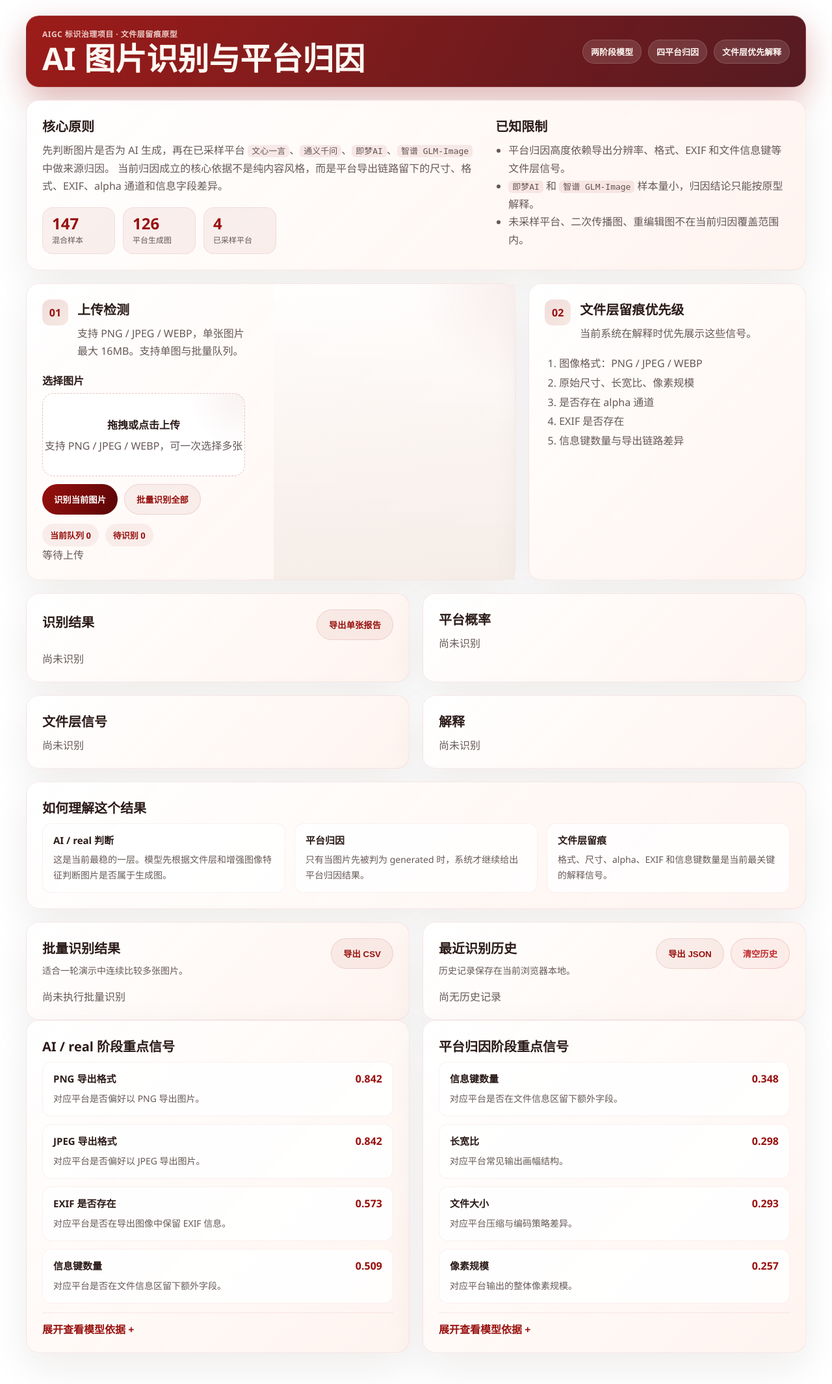
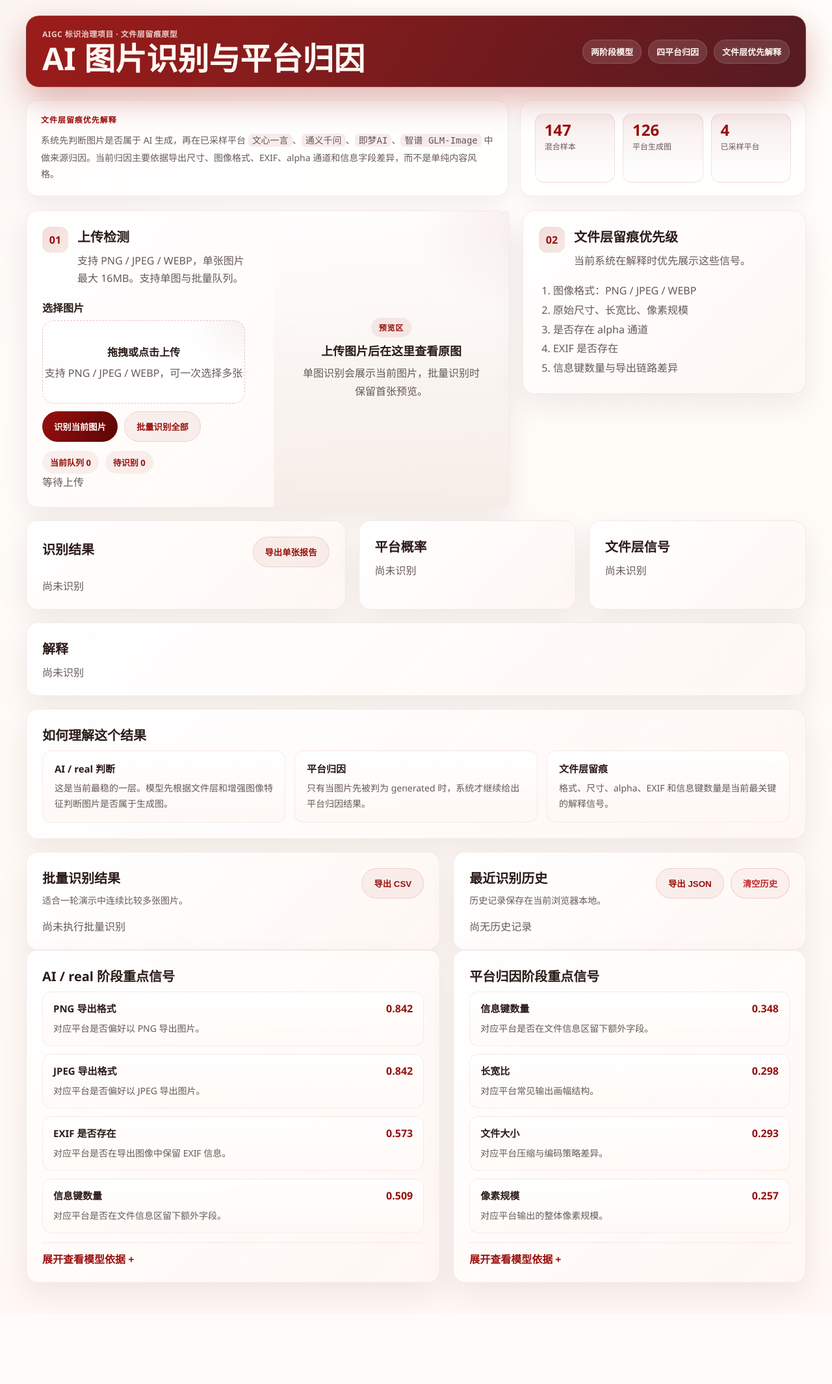
Before and after one commit to xiaoxinw50-debug/AIGC-, a Flask app: page / in a window 1280 px wide. Shown: the whole page at 65% size. After the commit the page ends 1995 px from the top, so only its background shows below. Run offline with Flask 3, Linux system fonts and the light colour scheme.

Commit message:
Refine webapp layout

```diff
--- a/webapp/static/app.js
+++ b/webapp/static/app.js
@@ -3,6 +3,7 @@ const predictBtn = document.getElementById('predictBtn');
 const batchPredictBtn = document.getElementById('batchPredictBtn');
 const statusText = document.getElementById('statusText');
 const previewImage = document.getElementById('previewImage');
+const previewPlaceholder = document.getElementById('previewPlaceholder');
 const resultSummary = document.getElementById('resultSummary');
 const platformProbabilities = document.getElementById('platformProbabilities');
 const signalSnapshot = document.getElementById('signalSnapshot');
@@ -233,6 +234,9 @@ fileInput.addEventListener('change', () => {
   const file = getSelectedFiles()[0];
   if (!file) {
     previewImage.style.display = 'none';
+    if (previewPlaceholder) {
+      previewPlaceholder.style.display = 'grid';
+    }
     setStatus('等待上传');
     return;
   }
@@ -240,6 +244,9 @@ fileInput.addEventListener('change', () => {
   reader.onload = (e) => {
     previewImage.src = e.target.result;
     previewImage.style.display = 'block';
+    if (previewPlaceholder) {
+      previewPlaceholder.style.display = 'none';
+    }
   };
   reader.readAsDataURL(file);
   const selectedFiles = getSelectedFiles();
--- a/webapp/static/style.css
+++ b/webapp/static/style.css
@@ -21,7 +21,9 @@ body {
   min-height: 100vh;
   font-family: "Segoe UI", "Microsoft YaHei", system-ui, -apple-system, BlinkMacSystemFont, sans-serif;
   color: var(--text-primary);
-  background: #ffffff;
+  background:
+    radial-gradient(circle at top left, rgba(151, 16, 13, 0.03), transparent 24%),
+    linear-gradient(180deg, #fffdfa 0%, #fff8f4 100%);
   padding: 0 24px 48px;
   display: flex;
   justify-content: center;
@@ -33,10 +35,10 @@ body {
 
 .glass,
 .panel {
-  background: linear-gradient(135deg, rgba(255, 255, 255, 0.96), rgba(255, 243, 238, 0.92));
-  border: 1px solid var(--line);
-  border-radius: 20px;
-  box-shadow: var(--shadow);
+  background: linear-gradient(135deg, rgba(255, 255, 255, 0.96), rgba(255, 247, 243, 0.94));
+  border: 1px solid rgba(151, 16, 13, 0.08);
+  border-radius: 18px;
+  box-shadow: 0 18px 46px rgba(47, 22, 16, 0.08);
   backdrop-filter: blur(18px);
 }
 
@@ -87,29 +89,54 @@ body {
   font-weight: 700;
 }
 
-.hero {
+.overview-strip {
   display: grid;
-  grid-template-columns: 1.5fr 1fr;
+  grid-template-columns: minmax(0, 1.6fr) minmax(300px, 0.95fr);
   gap: 18px;
-  padding: 24px;
-  margin-bottom: 20px;
+  align-items: stretch;
+  margin-bottom: 22px;
 }
 
-.hero-stats {
-  display: flex;
+.overview-copy,
+.overview-stats {
+  background: rgba(255, 255, 255, 0.8);
+  border: 1px solid rgba(151, 16, 13, 0.08);
+  border-radius: 18px;
+  padding: 20px 22px;
+  box-shadow: 0 12px 30px rgba(47, 22, 16, 0.05);
+}
+
+.overview-kicker {
+  margin: 0 0 10px;
+  font-size: 12px;
+  font-weight: 800;
+  letter-spacing: 0.08em;
+  text-transform: uppercase;
+  color: var(--pk-red);
+}
+
+.overview-text {
+  margin: 0;
+  line-height: 1.82;
+  color: var(--text-secondary);
+  font-size: 14px;
+}
+
+.overview-stats {
+  display: grid;
+  grid-template-columns: repeat(3, minmax(0, 1fr));
   gap: 12px;
-  flex-wrap: wrap;
-  margin-top: 18px;
 }
 
 .stat-card {
-  min-width: 112px;
+  min-width: 0;
   padding: 12px 14px;
-  border-radius: 16px;
-  background: rgba(151, 16, 13, 0.06);
-  border: 1px solid rgba(151, 16, 13, 0.08);
+  border-radius: 14px;
+  background: linear-gradient(180deg, rgba(151, 16, 13, 0.07), rgba(255, 255, 255, 0.92));
+  border: 1px solid rgba(151, 16, 13, 0.1);
   display: grid;
   gap: 4px;
+  align-content: start;
 }
 
 .stat-k {
@@ -124,8 +151,6 @@ body {
   color: var(--text-secondary);
 }
 
-.hero-copy h2,
-.notice h2,
 .panel h2,
 .upload-box h2,
 .cue-panel h2 {
@@ -133,8 +158,6 @@ body {
   font-size: 20px;
 }
 
-.lead,
-.notice ul,
 .upload-box p,
 .cue-panel p {
   margin: 0;
@@ -142,15 +165,12 @@ body {
   color: var(--text-secondary);
 }
 
-.notice ul {
-  padding-left: 20px;
-}
-
 .workspace {
   display: grid;
-  grid-template-columns: 1.5fr 0.85fr;
+  grid-template-columns: minmax(0, 1.45fr) minmax(300px, 0.85fr);
   gap: 20px;
   margin-bottom: 20px;
+  align-items: start;
 }
 
 .upload-panel {
@@ -163,6 +183,11 @@ body {
 .preview-box,
 .cue-panel {
   padding: 24px;
+}
+
+.cue-panel {
+  position: sticky;
+  top: 16px;
 }
 
 .section-head {
@@ -300,6 +325,36 @@ button:disabled {
     linear-gradient(180deg, rgba(255, 255, 255, 0.72), rgba(245, 236, 230, 0.9));
 }
 
+.preview-placeholder {
+  max-width: 280px;
+  text-align: center;
+  display: grid;
+  gap: 8px;
+  color: var(--text-secondary);
+}
+
+.preview-label {
+  justify-self: center;
+  padding: 6px 12px;
+  border-radius: 999px;
+  background: rgba(151, 16, 13, 0.08);
+  color: var(--pk-red);
+  font-size: 12px;
+  font-weight: 800;
+  letter-spacing: 0.06em;
+}
+
+.preview-placeholder strong {
+  color: var(--text-primary);
+  font-size: 18px;
+  line-height: 1.45;
+}
+
+.preview-placeholder p {
+  margin: 0;
+  line-height: 1.72;
+}
+
 #previewImage {
   max-width: 100%;
   max-height: 420px;
@@ -317,7 +372,10 @@ button:disabled {
 
 .results-grid {
   display: grid;
-  grid-template-columns: 1fr 1fr;
+  grid-template-columns: minmax(0, 1.25fr) minmax(260px, 0.85fr) minmax(260px, 0.85fr);
+  grid-template-areas:
+    "summary probabilities signals"
+    "rationale rationale rationale";
   gap: 20px;
   margin-bottom: 20px;
 }
@@ -325,6 +383,11 @@ button:disabled {
 .panel {
   padding: 24px;
 }
+
+.panel-summary { grid-area: summary; }
+.panel-probabilities { grid-area: probabilities; }
+.panel-signals { grid-area: signals; }
+.panel-rationale { grid-area: rationale; }
 
 .panel-toolbar {
   display: flex;
@@ -504,7 +567,7 @@ button:disabled {
 
 .two-col {
   display: grid;
-  grid-template-columns: 1fr 1fr;
+  grid-template-columns: minmax(0, 1.08fr) minmax(0, 0.92fr);
   gap: 20px;
 }
 
@@ -519,10 +582,10 @@ button:disabled {
 }
 
 .info-card {
-  padding: 14px 16px;
+  padding: 16px 18px;
   border-radius: 14px;
-  background: rgba(255, 255, 255, 0.84);
-  border: 1px solid rgba(151, 16, 13, 0.06);
+  background: linear-gradient(180deg, rgba(255, 255, 255, 0.92), rgba(255, 248, 244, 0.88));
+  border: 1px solid rgba(151, 16, 13, 0.08);
 }
 
 .info-card h3 {
@@ -568,8 +631,8 @@ code {
 .feature-card {
   padding: 14px 16px;
   border-radius: 14px;
-  background: rgba(255, 255, 255, 0.88);
-  border: 1px solid rgba(151, 16, 13, 0.06);
+  background: linear-gradient(180deg, rgba(255, 255, 255, 0.9), rgba(255, 250, 246, 0.88));
+  border: 1px solid rgba(151, 16, 13, 0.08);
 }
 
 .feature-card-top {
--- a/webapp/templates/index.html
+++ b/webapp/templates/index.html
@@ -20,14 +20,15 @@
       </div>
     </header>
 
-    <section class="hero glass">
-      <div class="hero-copy">
-        <h2>核心原则</h2>
-        <p class="lead">
-          先判断图片是否为 AI 生成，再在已采样平台 <code>文心一言</code>、<code>通义千问</code>、<code>即梦AI</code>、<code>智谱 GLM-Image</code> 中做来源归因。
-          当前归因成立的核心依据不是纯内容风格，而是平台导出链路留下的尺寸、格式、EXIF、alpha 通道和信息字段差异。
+    <section class="overview-strip">
+      <div class="overview-copy">
+        <p class="overview-kicker">文件层留痕优先解释</p>
+        <p class="overview-text">
+          系统先判断图片是否属于 AI 生成，再在已采样平台 <code>文心一言</code>、<code>通义千问</code>、<code>即梦AI</code>、<code>智谱 GLM-Image</code>
+          中做来源归因。当前归因主要依据导出尺寸、图像格式、EXIF、alpha 通道和信息字段差异，而不是单纯内容风格。
         </p>
-        <div class="hero-stats">
+      </div>
+      <div class="overview-stats">
         <div class="stat-card">
           <span class="stat-k">147</span>
           <span class="stat-v">混合样本</span>
@@ -40,15 +41,6 @@
           <span class="stat-k">4</span>
           <span class="stat-v">已采样平台</span>
         </div>
-        </div>
-      </div>
-      <div class="notice">
-        <h2>已知限制</h2>
-        <ul>
-          <li>平台归因高度依赖导出分辨率、格式、EXIF 和文件信息键等文件层信号。</li>
-          <li><code>即梦AI</code> 和 <code>智谱 GLM-Image</code> 样本量小，归因结论只能按原型解释。</li>
-          <li>未采样平台、二次传播图、重编辑图不在当前归因覆盖范围内。</li>
-        </ul>
       </div>
     </section>
 
@@ -81,6 +73,11 @@
           <p id="statusText" class="status">等待上传</p>
         </div>
         <div class="preview-box">
+          <div id="previewPlaceholder" class="preview-placeholder">
+            <span class="preview-label">预览区</span>
+            <strong>上传图片后在这里查看原图</strong>
+            <p>单图识别会展示当前图片，批量识别时保留首张预览。</p>
+          </div>
           <img id="previewImage" alt="预览图">
         </div>
       </section>
@@ -104,22 +101,22 @@
     </section>
 
     <section class="results-grid">
-      <article class="panel">
+      <article class="panel panel-summary">
         <div class="panel-toolbar compact">
           <h2>识别结果</h2>
           <button id="exportSingleReportBtn" type="button" class="ghost-btn">导出单张报告</button>
         </div>
         <div id="resultSummary" class="empty">尚未识别</div>
       </article>
-      <article class="panel">
+      <article class="panel panel-probabilities">
         <h2>平台概率</h2>
         <div id="platformProbabilities" class="empty">尚未识别</div>
       </article>
-      <article class="panel">
+      <article class="panel panel-signals">
         <h2>文件层信号</h2>
         <div id="signalSnapshot" class="empty">尚未识别</div>
       </article>
-      <article class="panel">
+      <article class="panel panel-rationale">
         <h2>解释</h2>
         <div id="rationaleBox" class="empty">尚未识别</div>
       </article>
```
Also changed, not shown: other parts of webapp/static/style.css (+34 -3 lines). Lines whose indentation alone changed are shown as unchanged.
